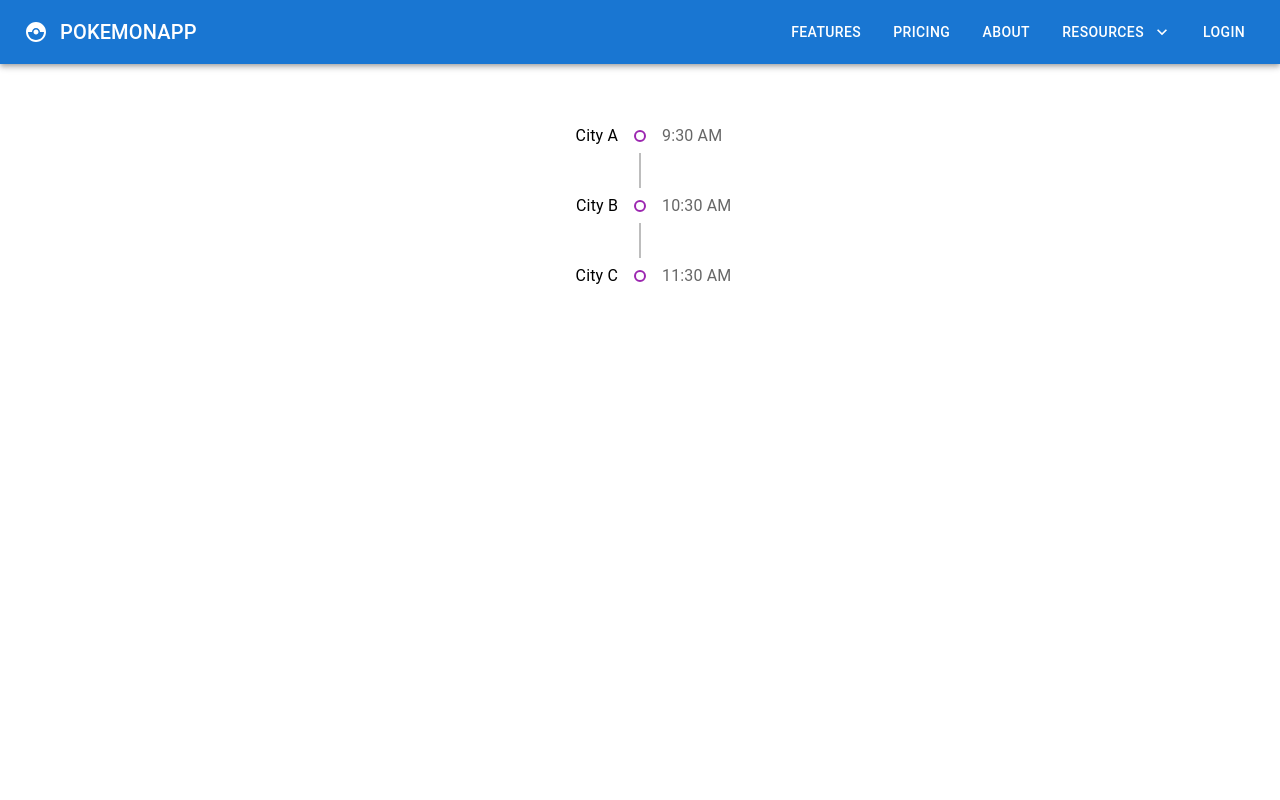
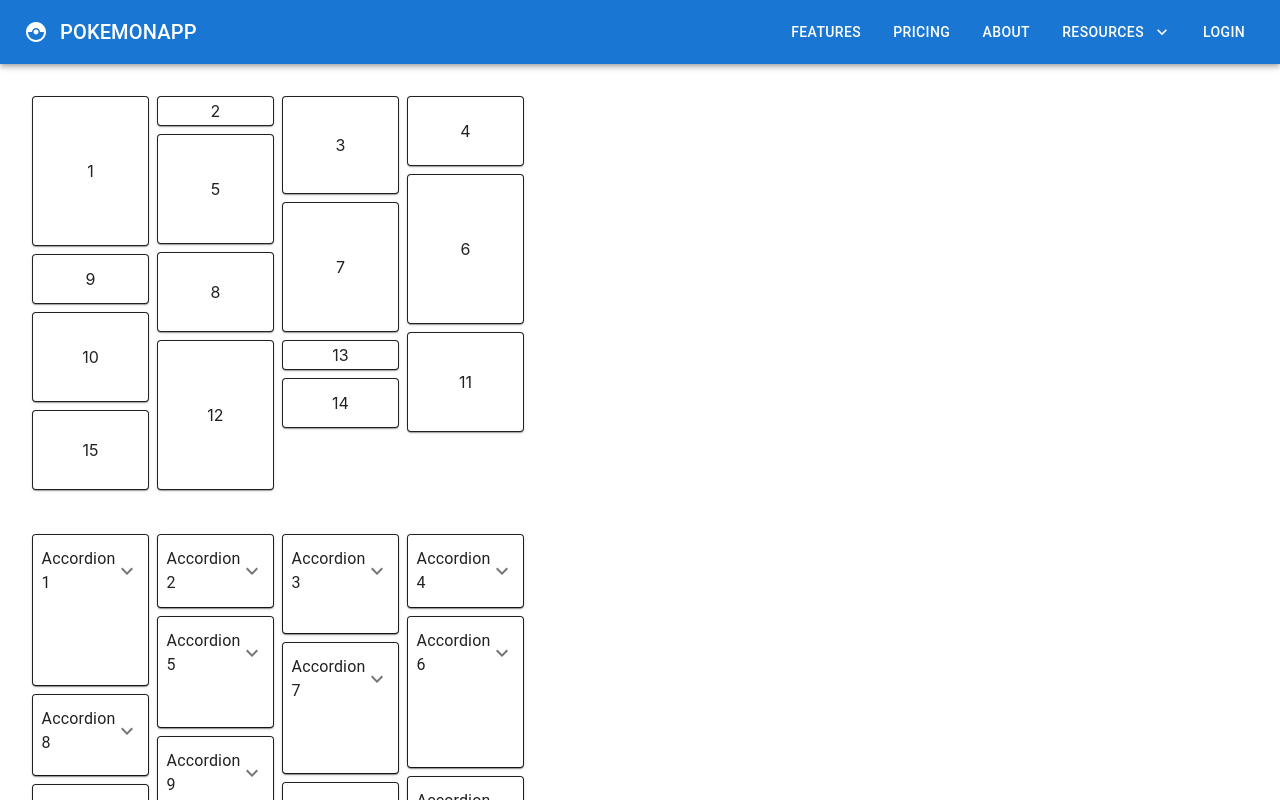
Before and after one commit to Shivaraj777/material-UI-training-demo, a React (Create React App) app: page / in a window 1280 px wide. Shown: the top 800 px of the page. Built offline with nearby package versions, Linux system fonts and the light colour scheme.

Commit message:
Material UI Masonry component

```diff
--- a/src/App.tsx
+++ b/src/App.tsx
@@ -23,7 +23,8 @@ import MuiNavbar from './components/MuiNavbar';
 // import MuiLoadingButton from './components/MuiLoadingButton';
 // import MuiPicker from './components/MuiPicker';
 // import MuiTab from './components/MuiTab';
-import MuiTimeline from './components/MuiTimeline';
+// import MuiTimeline from './components/MuiTimeline';
+import MuiMasonry from './components/MuiMasonry';
 // import MuiTypography from './components/MuiTypography';
 // import MuiButton from './components/MuiButton';
 // import MuiTextfield from './components/MuiTextfield';
@@ -72,7 +73,8 @@ function App() {
         {/* <MuiLoadingButton /> */}
         {/* <MuiPicker /> */}
         {/* <MuiTab /> */}
-        <MuiTimeline />
+        {/* <MuiTimeline /> */}
+        <MuiMasonry />
         {/* <MuiBottomNavigation /> */}
       </div>
     </LocalizationProvider>
--- /dev/null
+++ b/src/components/MuiMasonry.tsx
@@ -0,0 +1,55 @@
+import { ExpandMore } from "@mui/icons-material";
+import { Masonry } from "@mui/lab";
+import { Accordion, AccordionDetails, AccordionSummary, Box, Paper, Typography } from "@mui/material";
+
+const heights = [150, 30, 98, 70, 110, 150, 130, 80, 50, 90, 100, 150, 30, 50, 80]
+
+function MuiMasonry() {
+  return (
+    <>
+      {/* Masonry component to arrange data */}
+      <Box sx={{ width: '500px', minHeight: '400px' }} m={4}>
+        <Masonry columns={4} spacing={1}>
+          {
+            heights.map((height, index) => (
+              <Paper
+                key={index}
+                sx={{
+                  display: 'flex',
+                  justifyContent: 'center',
+                  alignItems: 'center',
+                  height, border: '1px solid'
+                }}
+              >
+                {index + 1}
+              </Paper>
+            ))
+          }
+        </Masonry>
+      </Box>
+
+      {/* Masonry component to arrange items */}
+      <Box sx={{ width: 500, minHeight: 400 }} m={4}>
+        <Masonry columns={4} spacing={1}>
+          {
+            heights.map((height, index) => (
+              <Paper
+                key={index}
+                sx={{ border: '1px solid' }}
+              >
+                <Accordion sx={{ minHeight: height }}>
+                  <AccordionSummary expandIcon={<ExpandMore />}>
+                    <Typography>Accordion {index + 1}</Typography>
+                  </AccordionSummary>
+                  <AccordionDetails>content</AccordionDetails>
+                </Accordion>
+              </Paper>
+            ))
+          }
+        </Masonry>
+      </Box>
+    </>
+  )
+}
+
+export default MuiMasonry;
```
